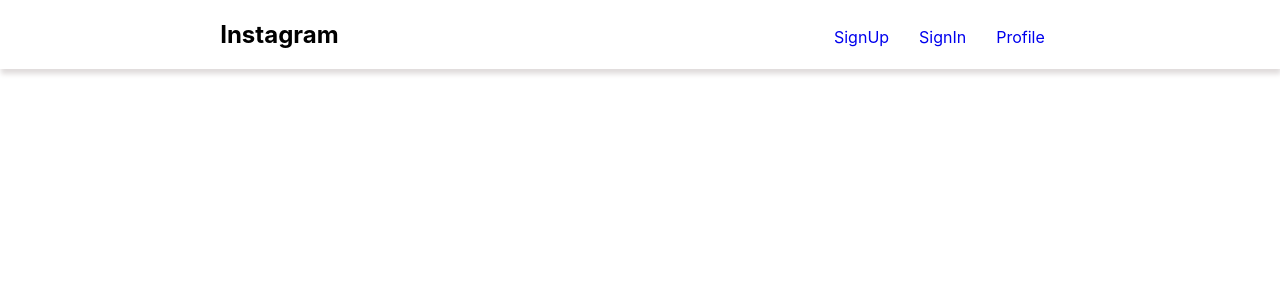
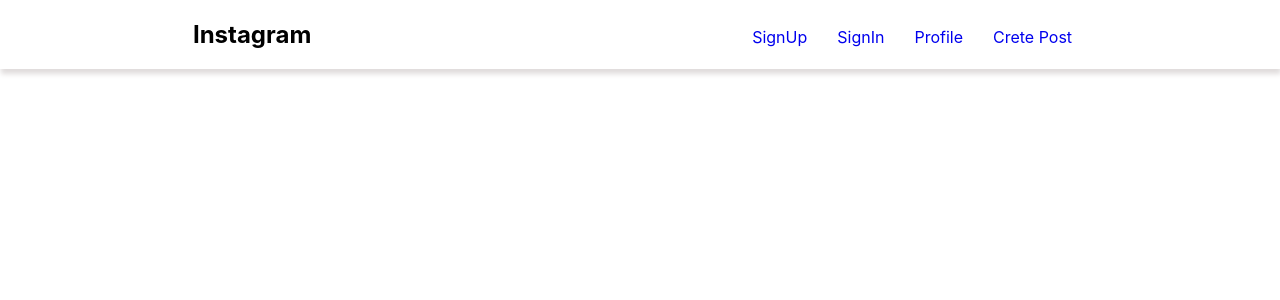
Before and after one commit to rwn3developer/mern-instagram-project, a React (Create React App) app in the folder frontend/: page /createPost in a window 1280 px wide. Shown: the top 300 px of the page. Built offline with nearby package versions, Linux system fonts and the light colour scheme; the HTML template or start-up script is replaced by a standard one.

Commit message:
create post

```diff
--- a/frontend/src/App.js
+++ b/frontend/src/App.js
@@ -8,6 +8,7 @@ import SignIn from './components/SignIn';
 import Profile from './components/Profile';
 import { ToastContainer } from 'react-toastify';
 import 'react-toastify/dist/ReactToastify.css';
+import Createpost from './components/Createpost';
 
 function App() {
   return (
@@ -19,6 +20,7 @@ function App() {
                 <Route path='/signup' element={<SignUp/>}></Route>
                 <Route path='/signin' element={<SignIn/>}></Route>
                 <Route path='/profile' element={<Profile/>}></Route>
+                <Route path='/createPost' element={<Createpost/>}></Route>
             </Routes>
             <ToastContainer theme='dark'/>
           </div>
--- /dev/null
+++ b/frontend/src/components/Createpost.js
@@ -0,0 +1,13 @@
+const Createpost = () => {
+    return (
+        <>
+            <div className="createPost">
+                <div className="post-header">
+
+                </div>
+            </div>
+        </>
+    )
+}
+
+export default Createpost;
--- a/frontend/src/components/Navbar.jsx
+++ b/frontend/src/components/Navbar.jsx
@@ -19,6 +19,10 @@ const Navbar = () => {
                     <li>Profile</li>
                 </Link>
 
+                <Link to='/createPost'>
+                    <li>Crete Post</li>
+                </Link>
+
             </ul>
        </div>
 
```
